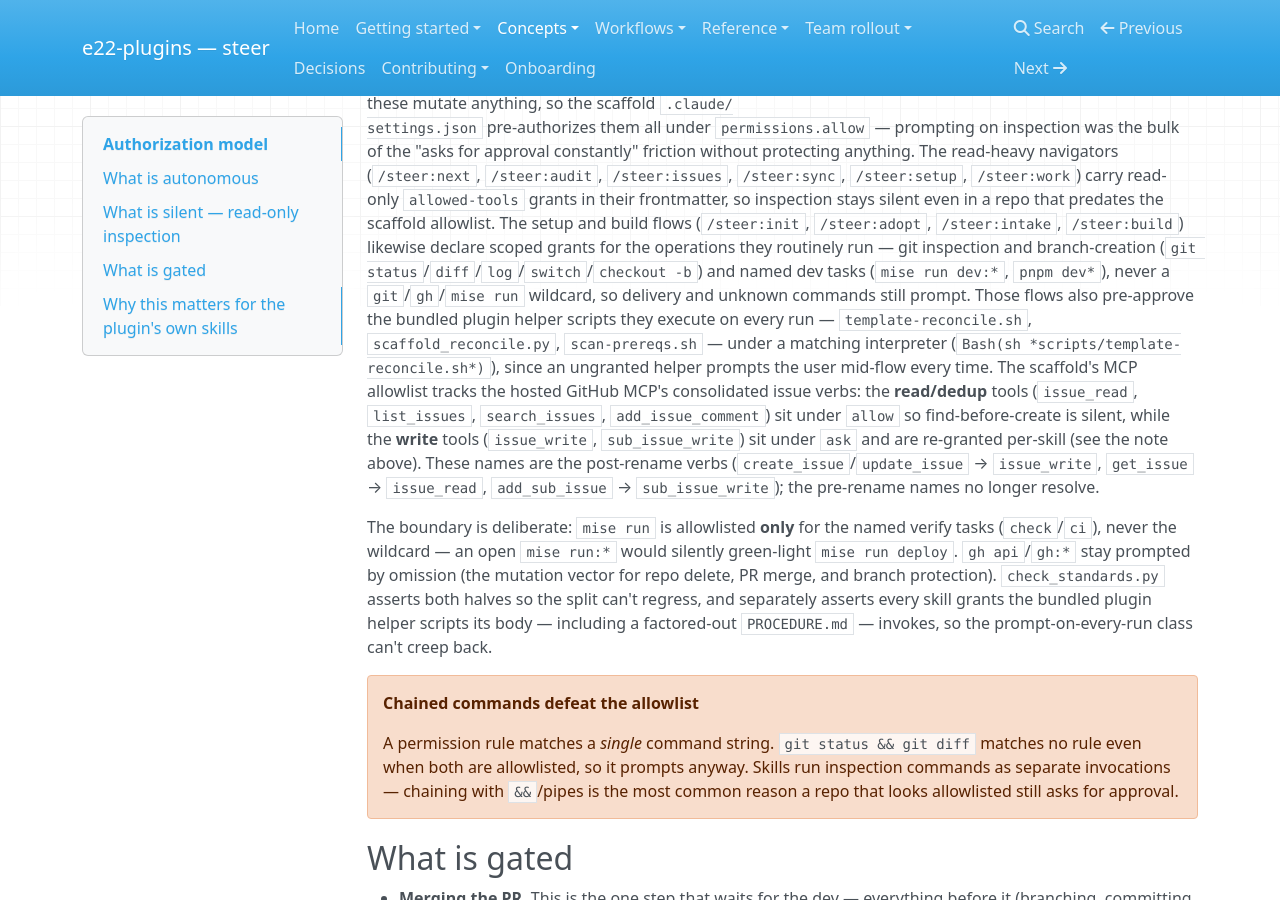
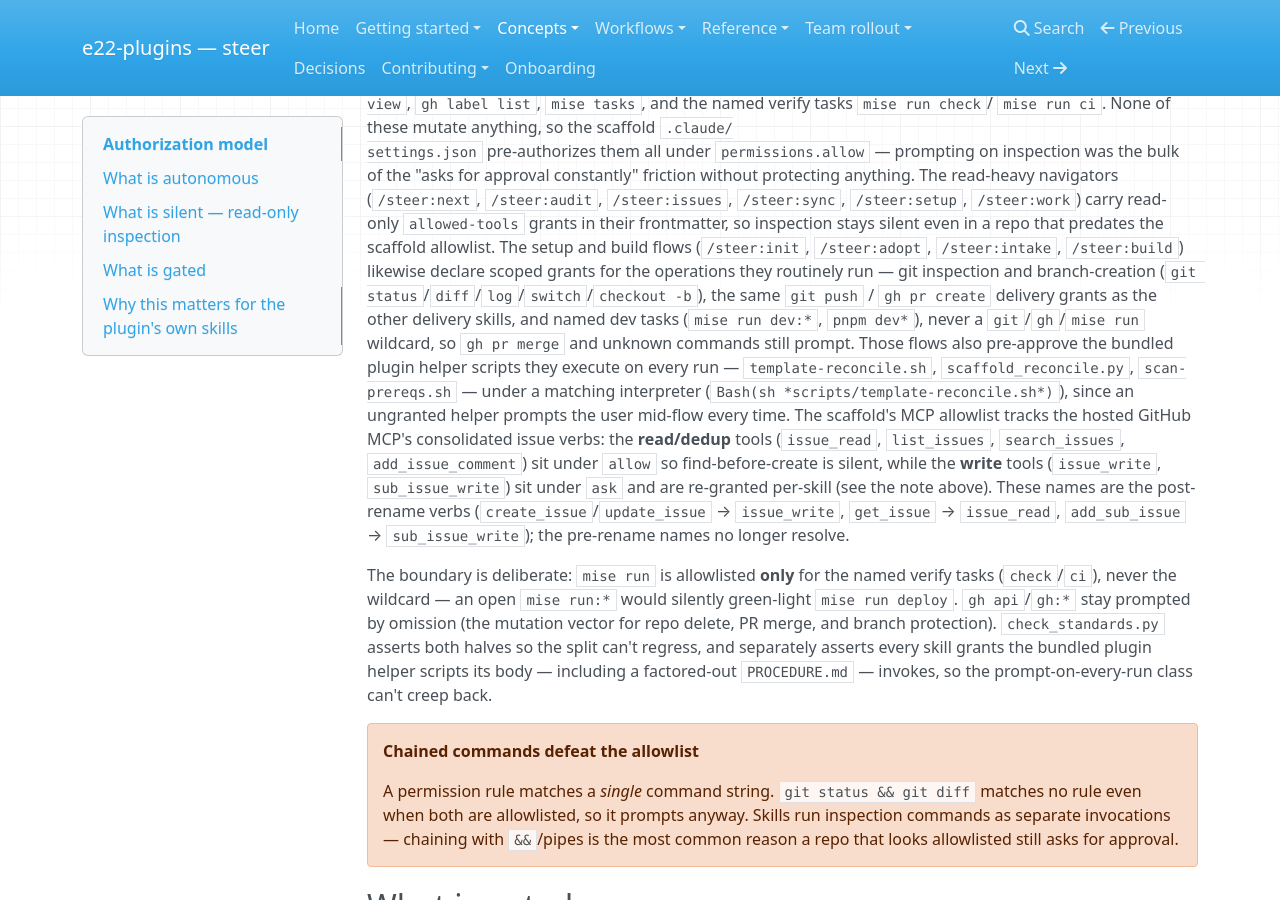
Before and after one commit to element22llc/e22-plugins, an MkDocs documentation site: the page built from docs/concepts/authorization-model.md, in a window 1280 px wide and 900 px high, scrolled down 2548 px. Built offline with MkDocs 1.6.1, drawn with Linux system fonts in a browser that asks for light colours; nearby versions of some CDN libraries; some of the changed text lies outside the part shown.

Commit message:
docs: sync delivery-autonomy prose and add /steer:loop coverage
Pre-release audit (/release Phase A) found docs contradicting shipped
two-state delivery-autonomy behavior, plus the new /steer:loop skill
missing from concept/workflow prose.

- authorization-model: setup/build flows (init/adopt/intake/build) now
  push and open PRs autonomously; only gh pr merge + unknown commands
  prompt. Add intake to the delivery-skill roster.
- launch-checklist: the pre-push/PR human gate is retired — verify the
  PR opens autonomously; merge is the sole human gate.
- workflows/index + sdlc: add /steer:loop to the intent cheat-sheet,
  steady-state table, and Maintain phase.
- work.md: reword bare `/loop` so it no longer collides with /steer:loop.

Docs-only; ships nothing, no CHANGELOG entry.

Co-Authored-By: Claude Opus 4.8 (1M context) <noreply@anthropic.com>

```diff
--- a/docs/concepts/authorization-model.md
+++ b/docs/concepts/authorization-model.md
@@ -45,9 +45,10 @@ third mode; `/steer:protect` moves a repo between them and reconciles the
 - **Pushing the branch and opening the PR** once the Definition of Done holds —
   announced, never asked (rule 00's heads-up pattern). Behind branch protection
   an open PR is inert until a human merges it, so gating its creation protected
-  nothing; the delivery skills (`work`, `init`, `adopt`, `sync`, `build`)
-  pre-approve `git push` / `gh pr create` / `gh pr edit` in their
-  `allowed-tools`, and the scaffold allowlist carries the same grants. In
+  nothing; the delivery skills (`work`, `init`, `adopt`, `intake`, `sync`,
+  `build`) pre-approve `git push` / `gh pr create` in their `allowed-tools`
+  (`work` additionally grants `gh pr edit`), and the scaffold allowlist carries
+  the same grants — `gh pr edit` included. In
   solo-trunk, the equivalent autonomous delivery is the trunk commit + push
   (gated by the `check-trunk-push` hook only once graduation signals stand —
   see [Hooks](../reference/hooks.md)).
@@ -132,9 +133,10 @@ read-only `allowed-tools` grants in their frontmatter, so inspection stays silen
 even in a repo that predates the scaffold allowlist. The setup and build flows
 (`/steer:init`, `/steer:adopt`, `/steer:intake`, `/steer:build`) likewise declare
 scoped grants for the operations they routinely run — git inspection and
-branch-creation (`git status`/`diff`/`log`/`switch`/`checkout -b`) and named dev
-tasks (`mise run dev:*`, `pnpm dev*`), never a `git`/`gh`/`mise run` wildcard, so
-delivery and unknown commands still prompt. Those flows also pre-approve the
+branch-creation (`git status`/`diff`/`log`/`switch`/`checkout -b`), the same
+`git push` / `gh pr create` delivery grants as the other delivery skills, and
+named dev tasks (`mise run dev:*`, `pnpm dev*`), never a `git`/`gh`/`mise run`
+wildcard, so `gh pr merge` and unknown commands still prompt. Those flows also pre-approve the
 bundled plugin helper scripts they execute on every run — `template-reconcile.sh`,
 `scaffold_reconcile.py`, `scan-prereqs.sh` — under a matching interpreter
 (`Bash(sh *scripts/template-reconcile.sh*)`), since an ungranted helper prompts the
```
Also changed, not shown: docs/concepts/sdlc.md (+2 -2 lines), docs/team-rollout/launch-checklist.md (+5 -2 lines), docs/workflows/index.md (+2 -0 lines), docs/workflows/work.md (+1 -1 lines).
